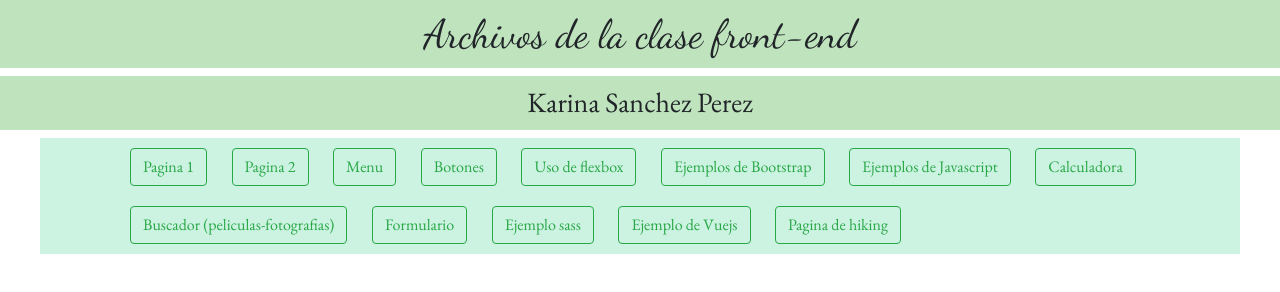
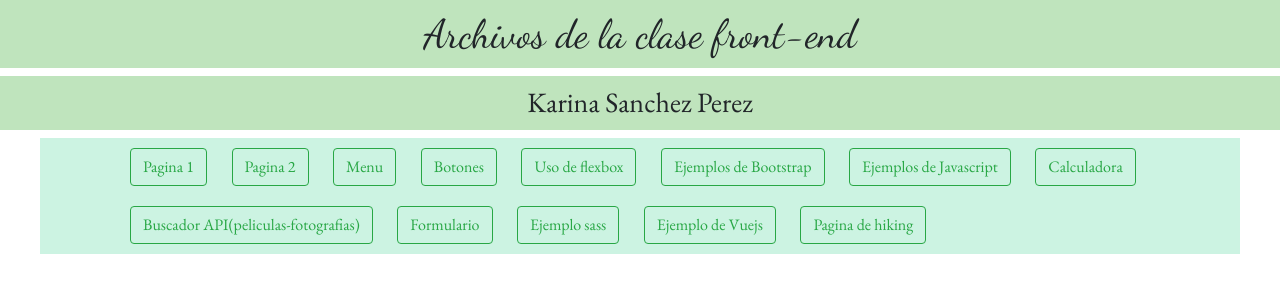
Before and after one commit to abxkarina/archivos-frontend, a plain HTML site: page index.html in a window 1280 px wide. Drawn offline with nearby package versions, Linux system fonts and the light colour scheme; a web font is replaced by a local one.

Commit message:
Se actualizo archivo

```diff
--- a/index.html
+++ b/index.html
@@ -30,7 +30,7 @@
     <li> <a href="\bootstrap\" class="btn btn-outline-success btn-small fuente2">Ejemplos de Bootstrap</a></li>
     <li> <a href="\javascript\" class="btn btn-outline-success btn-small fuente2">Ejemplos de Javascript</a></li>
     <li><a href="\calculadora\" class="btn btn-outline-success btn-small fuente2">Calculadora</a></li>
-    <li><a href="\practica\" class="btn btn-outline-success btn-small fuente2">Buscador (peliculas-fotografias)</a></li>
+    <li><a href="\practica\" class="btn btn-outline-success btn-small fuente2">Buscador API(peliculas-fotografias)</a></li>
     <li><a href="\formulario\" class="btn btn-outline-success btn-small fuente2">Formulario</a></li>
     <li><a href="\ejemplo-sass\" class="btn btn-outline-success btn-small fuente2">Ejemplo sass</a></li>
     <li><a href="\ejemplo-vuejs\" class="btn btn-outline-success btn-small fuente2">Ejemplo de Vuejs</a></li>
```
Also changed, not shown: sushi/index.html (added, +11 -0 lines).
